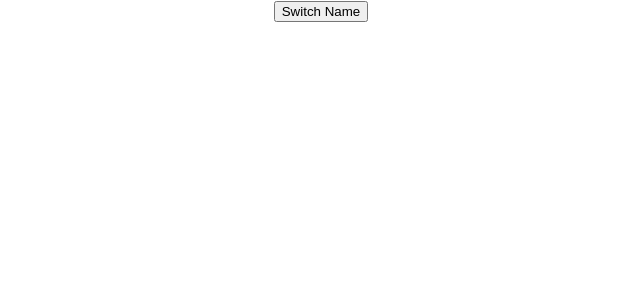
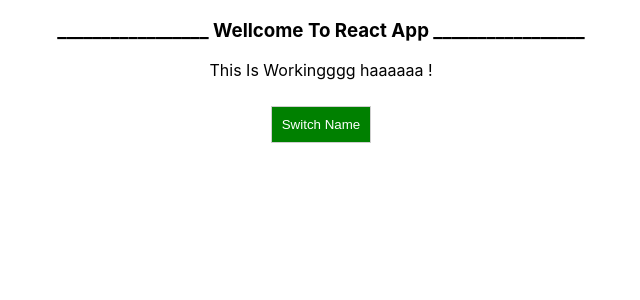
Before and after one commit to chetankadam/React-Concept-Project, a React (Create React App) app: page / in a window 1280 px wide. Shown: the top 300 px of the page, without its empty margins (319-959 px from the left). Built offline with nearby package versions, Linux system fonts and the light colour scheme.

Commit message:
set classes and styling dynamically with the component or element

```diff
--- a/src/App.css
+++ b/src/App.css
@@ -22,6 +22,14 @@
   color: #61dafb;
 }
 
+.red {
+  color: red;
+}
+
+.bold {
+  font-weight: 700;
+}
+
 @keyframes App-logo-spin {
   from {
     transform: rotate(0deg);
--- a/src/App.js
+++ b/src/App.js
@@ -20,7 +20,6 @@
   // Or
 
   const persons = [...this.state.persons];
-
     persons.splice(personIndex,1);
     this.setState({ persons : persons })
  };
@@ -50,6 +49,15 @@
   };
   render() {
     let persons = null;
+    const style = {
+      backgroundColor: 'green',
+      color: 'white',
+      border: '1px solid #cfcfcf',
+      padding: '10px',
+      cursor:'pointer',
+      outline: 'none',
+      marginTop: '10px'
+    }
     if(this.state.showPerson) {
       persons = (
         <div>
@@ -62,14 +70,34 @@
                 changed = {(event) => {console.log("called");
                 this.nameChangeHandler(event,index)
               }}
-              />
+            />
           })}
         </div>
       );
+
+      style.backgroundColor = 'red';
     }
+    const classes = [];
+    if(this.state.persons.length <= 2) {
+      classes.push('red');
+    }
+
+    if(this.state.persons.length <= 1) {
+      classes.push('bold');
+    }
+
     return (
       <div className="App">
-        <button onClick={this.togglePersonHandler }>Switch Name</button>
+        <h3>
+          _________________ Wellcome To React App _________________
+        </h3>
+        <p className={classes.join(' ')}>
+          This Is Workingggg haaaaaa !
+        </p>
+        <button
+          onClick={this.togglePersonHandler }
+          style={style}
+        > Switch Name</button>
         {persons}
       </div>
     );
```
